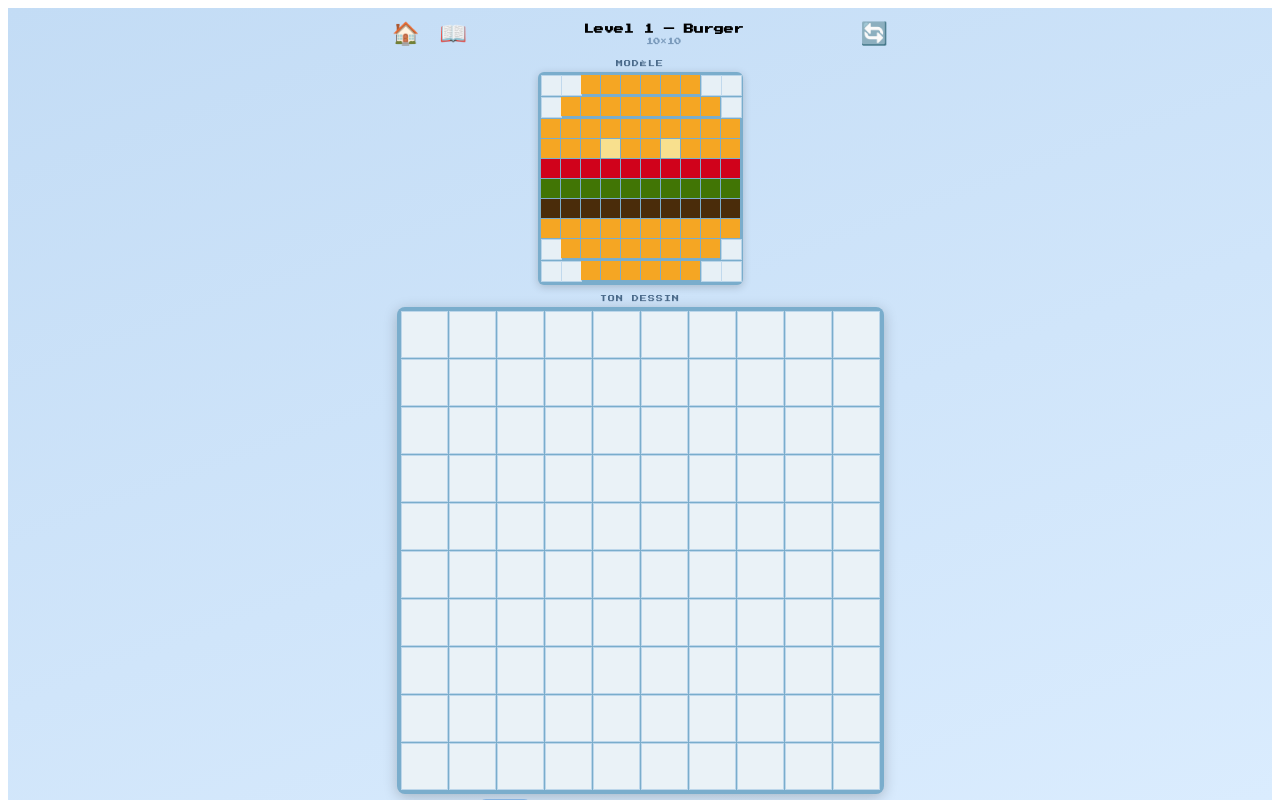
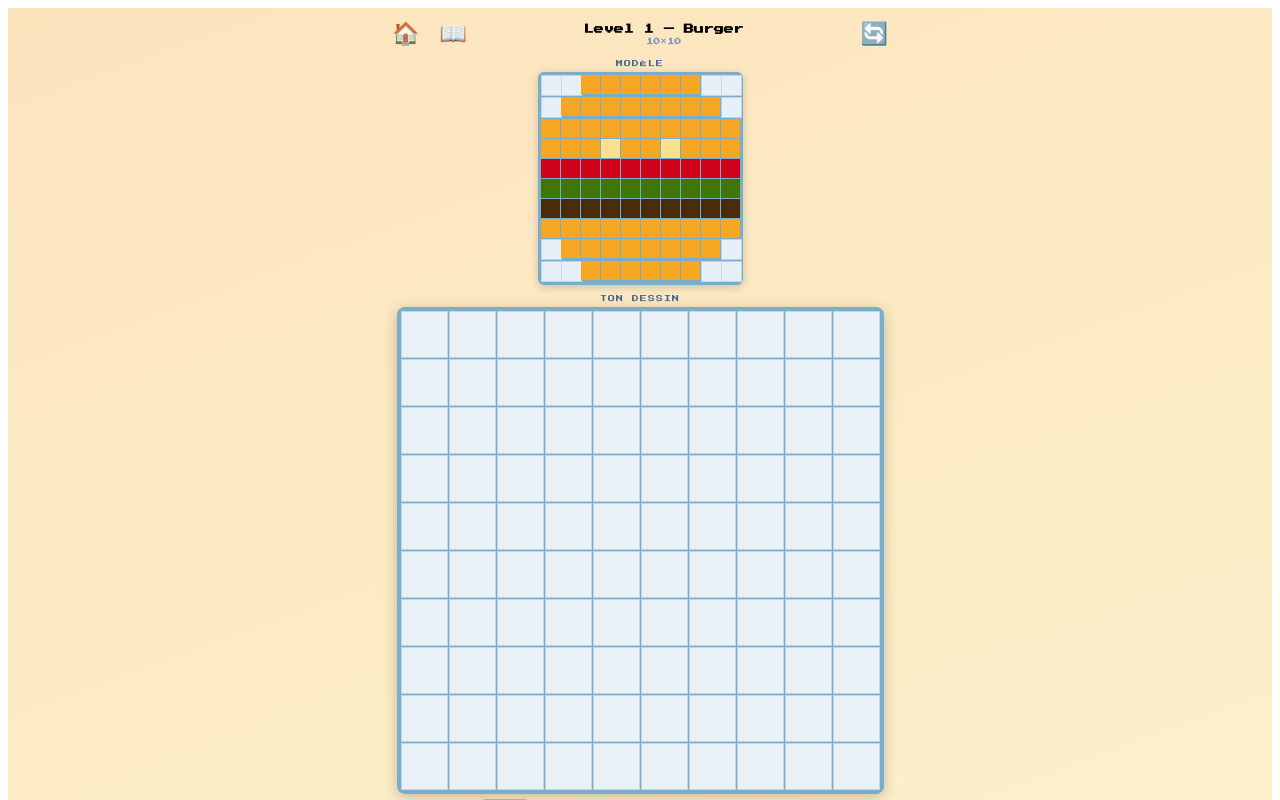
Before and after one commit to paullavigne2001-sudo/PixelMirror, a React (Vite) app: page / in a window 1280 px wide. Both pictures are taken after a click on the button "▶ JOUER". Shown: the top 800 px of the page. Built offline with nearby package versions, Linux system fonts and the light colour scheme.

Commit message:
Update App.jsx

```diff
--- a/src/App.jsx
+++ b/src/App.jsx
@@ -24,6 +24,62 @@ function hapticStars(count) {
 }
 function hapticButton() {
   try { navigator.vibrate(18); } catch {}
+}
+
+// ─────────────────────────────────────────────
+// UTILITAIRES COULEUR
+// ─────────────────────────────────────────────
+
+// Convertit un hex en RGB
+function hexToRgb(hex) {
+  const r = parseInt(hex.slice(1, 3), 16);
+  const g = parseInt(hex.slice(3, 5), 16);
+  const b = parseInt(hex.slice(5, 7), 16);
+  return [r, g, b];
+}
+
+// Éclaircit une couleur RGB vers une version pastel douce
+function toPastel(r, g, b, strength = 0.72) {
+  const pr = Math.round(r + (255 - r) * strength);
+  const pg = Math.round(g + (255 - g) * strength);
+  const pb = Math.round(b + (255 - b) * strength);
+  return `rgb(${pr},${pg},${pb})`;
+}
+
+// Mélange deux couleurs RGB avec un ratio (0 = full a, 1 = full b)
+function mixRgb(a, b, ratio = 0.15) {
+  return [
+    Math.round(a[0] + (b[0] - a[0]) * ratio),
+    Math.round(a[1] + (b[1] - a[1]) * ratio),
+    Math.round(a[2] + (b[2] - a[2]) * ratio),
+  ];
+}
+
+// Calcule le dégradé de fond selon la palette du niveau + teinte saisonnière
+function computeGameBackground(palette, season) {
+  if (!palette || palette.length === 0) {
+    return "linear-gradient(160deg, #c3dcf5 0%, #ddeeff 100%)";
+  }
+
+  // Prend la 1ère et dernière couleur de la palette
+  const col1 = hexToRgb(palette[0]);
+  const col2 = hexToRgb(palette[palette.length - 1]);
+
+  // Teinte saisonnière : couleur extraite du bouton de la saison
+  let seasonTint = null;
+  if (season && season.accentColor) {
+    try { seasonTint = hexToRgb(season.accentColor); } catch {}
+  }
+
+  // Mélange léger avec la teinte saisonnière (15%)
+  const mixed1 = seasonTint ? mixRgb(col1, seasonTint, 0.15) : col1;
+  const mixed2 = seasonTint ? mixRgb(col2, seasonTint, 0.15) : col2;
+
+  // Passe en version pastel douce pour ne pas agresser les yeux
+  const pastel1 = toPastel(...mixed1, 0.70);
+  const pastel2 = toPastel(...mixed2, 0.55);
+
+  return `linear-gradient(160deg, ${pastel1} 0%, ${pastel2} 100%)`;
 }
 
 // ─────────────────────────────────────────────
@@ -62,6 +118,8 @@ function HomeScreen({ onPlay }) {
             objectPosition: "center",
             imageRendering: "pixelated",
             zIndex: 0,
+            border: "none",
+            display: "block",
           }}
         />
       )}
@@ -86,8 +144,6 @@ function HomeScreen({ onPlay }) {
         gap: 32,
         padding: "0 24px",
       }}>
-
-        {/* TITRE */}
         <div style={{ display: "flex", flexDirection: "column", alignItems: "center", gap: 14 }}>
           <div style={{
             fontSize: 18,
@@ -111,7 +167,6 @@ function HomeScreen({ onPlay }) {
           </div>
         </div>
 
-        {/* BOUTON JOUER */}
         <button
           onClick={() => { hapticButton(); onPlay(); }}
           style={{
@@ -158,6 +213,13 @@ function GameScreen({ onHome }) {
   const screenW = useWindowWidth();
   const drawCell = Math.max(Math.floor((screenW - 32 - (COLS - 1) - 8) / COLS), 10);
   const modelCell = Math.max(Math.floor(drawCell * 0.42), 5);
+
+  // Dégradé dynamique selon palette + saison
+  const season = getActiveSeason();
+  const gameBg = useMemo(
+    () => computeGameBackground(level.palette, season),
+    [level.id, season.name]
+  );
 
   useEffect(() => {
     setUserGrid(Array(totalCells).fill(null));
@@ -237,7 +299,8 @@ function GameScreen({ onHome }) {
     <div
       style={{
         minHeight: "100vh",
-        background: "linear-gradient(160deg, #c3dcf5 0%, #ddeeff 100%)",
+        background: gameBg,
+        transition: "background 0.6s ease",
         display: "flex", flexDirection: "column", alignItems: "center",
         fontFamily: "'Press Start 2P', monospace",
         userSelect: "none", paddingBottom: 32, overflowX: "hidden",
```
